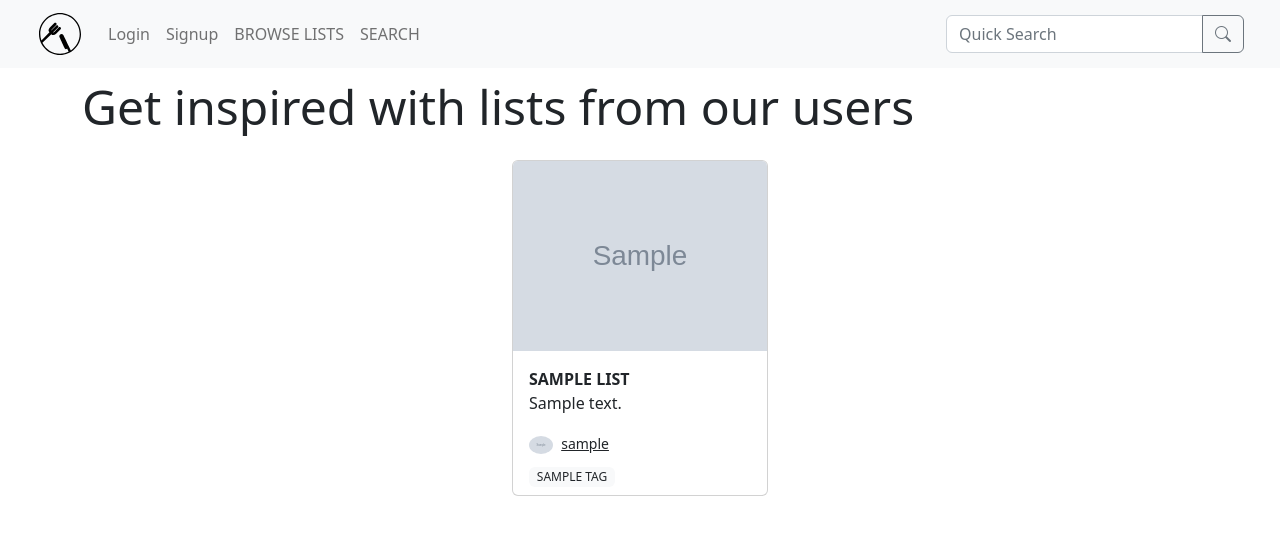
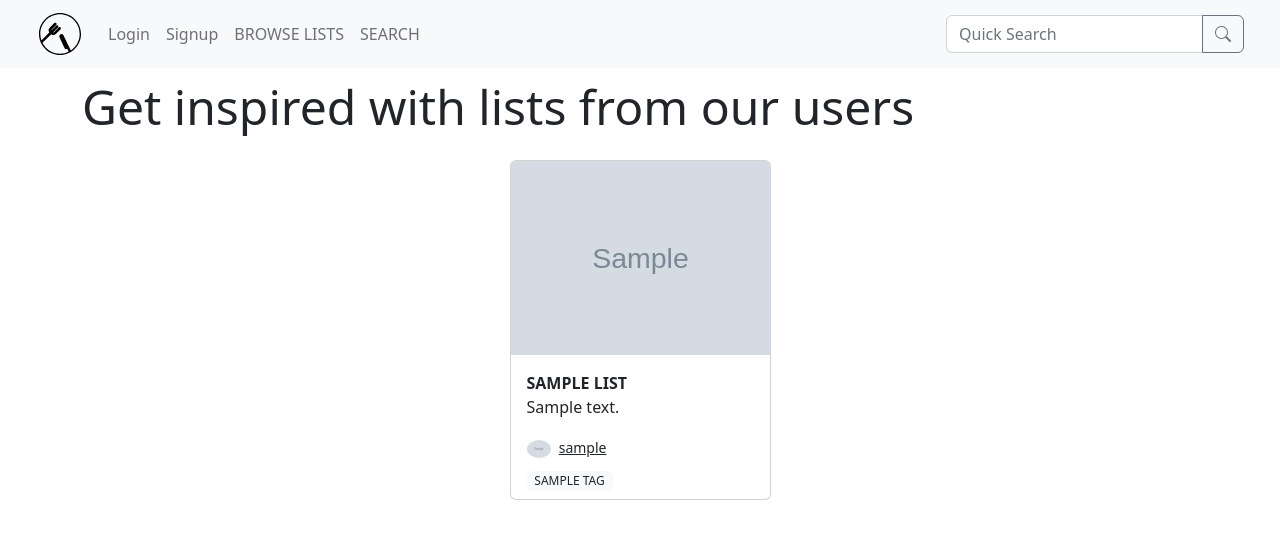
Before and after one commit to DanicaRad/capstone-1, a Flask app: template templates/lists/all-lists.html in a window 1280 px wide. Shown: the top 539 px of the page. Run offline with Flask 2, Linux system fonts and the light colour scheme; the visitor is signed in with stand-in values (Sample User, id 1); tables that the repository leaves empty hold one stand-in row (values such as "Sample post"); the template is opened without the code that fills it: most values are stand-ins (such as "Sample title", 1, 10 or a date in 2020); grey boxes marked "Sample" are stand-in pictures.

Commit message:
fixed responsive columns on lists

```diff
--- a/templates/lists/lists-base.html
+++ b/templates/lists/lists-base.html
@@ -12,10 +12,10 @@
 
 {% block show_lists %}
 
-<div class="row row-cols-lg-auto row-cols-md-2 row-cols-sm-1 g-2 justify-content-evenly">
+<div class="row row-cols-lg-4 row-cols-md-2 row-cols-sm-1 justify-content-evenly">
     {% for list in lists %}
-  <div class="col-3">
-    <div class="card list-card" id="{{ list.id }}" style="width: 16rem;">
+  <div class="col-sm-12 col-md-6 col-lg-3 card-deck">
+    <div class="card list-card" id="{{ list.id }}">
       <a href="{{ url_for('show_list', id=list.id) }}">
         <img src="{{ list.image_url }}" class="card-img-top" alt="recipe list image">
         </a>
```
